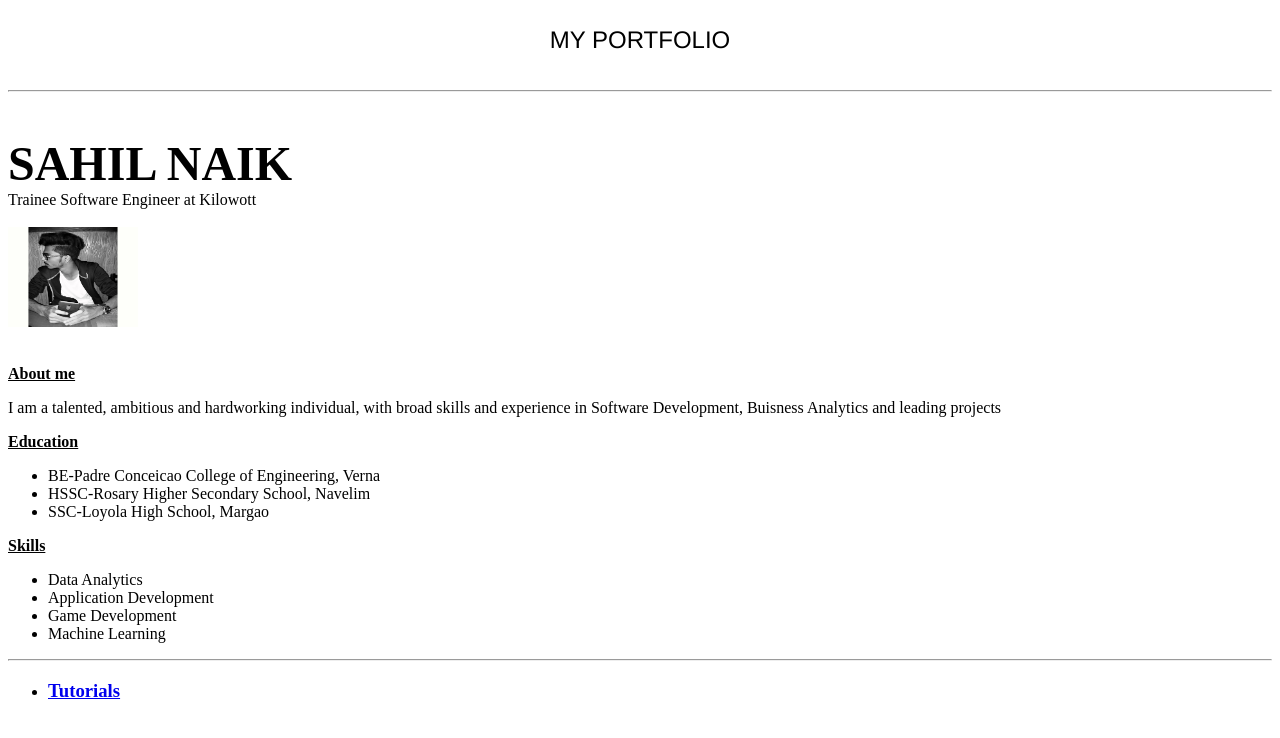
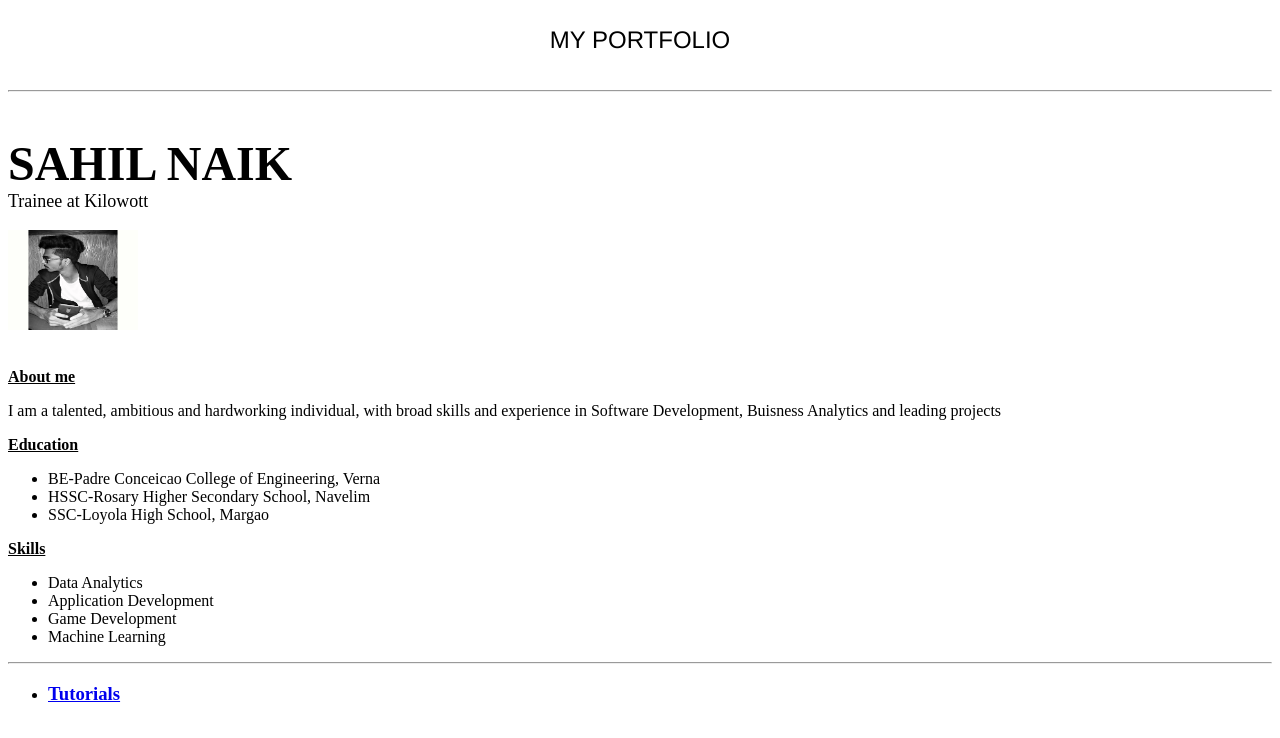
Before and after one commit to sahil-naik-kilowott/sahil-naik-kilowott.github.io, a plain HTML site: page index.html in a window 1280 px wide. Drawn offline with Linux system fonts and the light colour scheme.

Commit message:
initial commit

```diff
--- a/index.html
+++ b/index.html
@@ -15,7 +15,7 @@
             <br>
 
             <font size="7"><b>SAHIL NAIK</b></font><br>
-            <font size="3">Trainee Software Engineer at Kilowott</font><br>
+            <font size="4">Trainee at Kilowott</font><br>
             <br>
             <img src="sahil.jpg" height="100px" width="130px">
 
```
